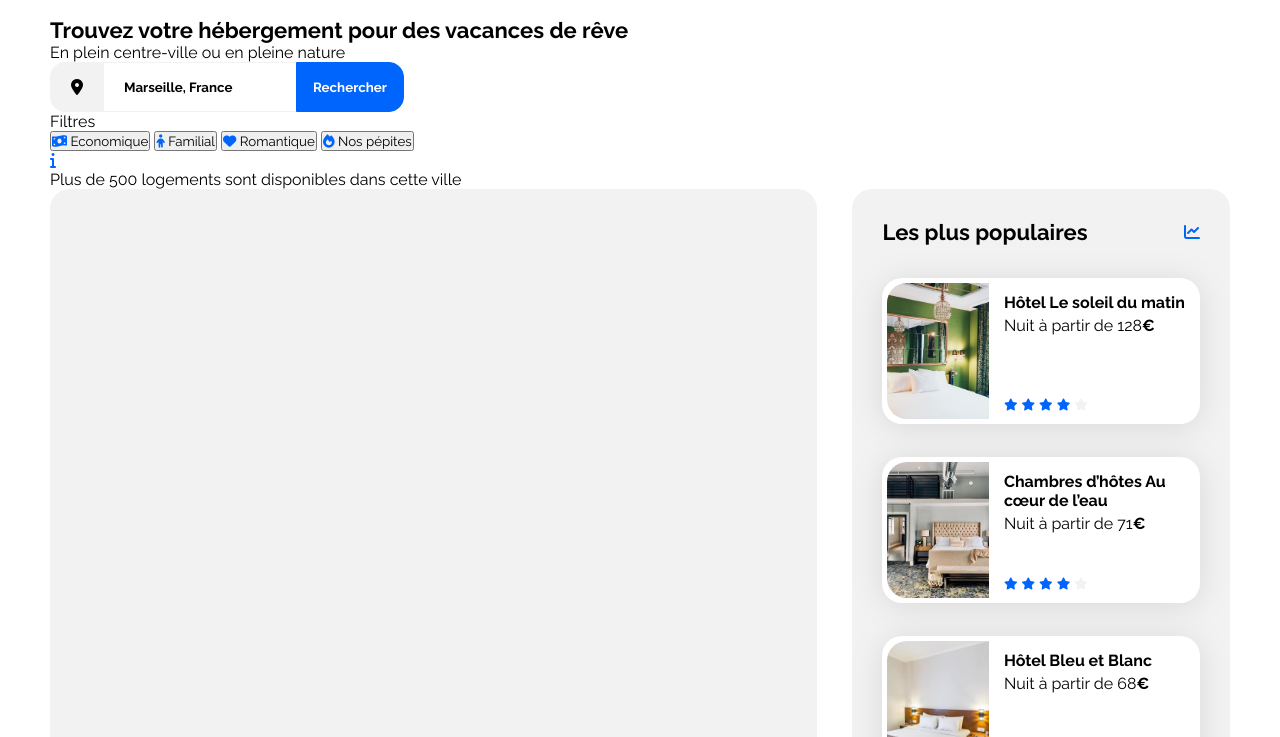
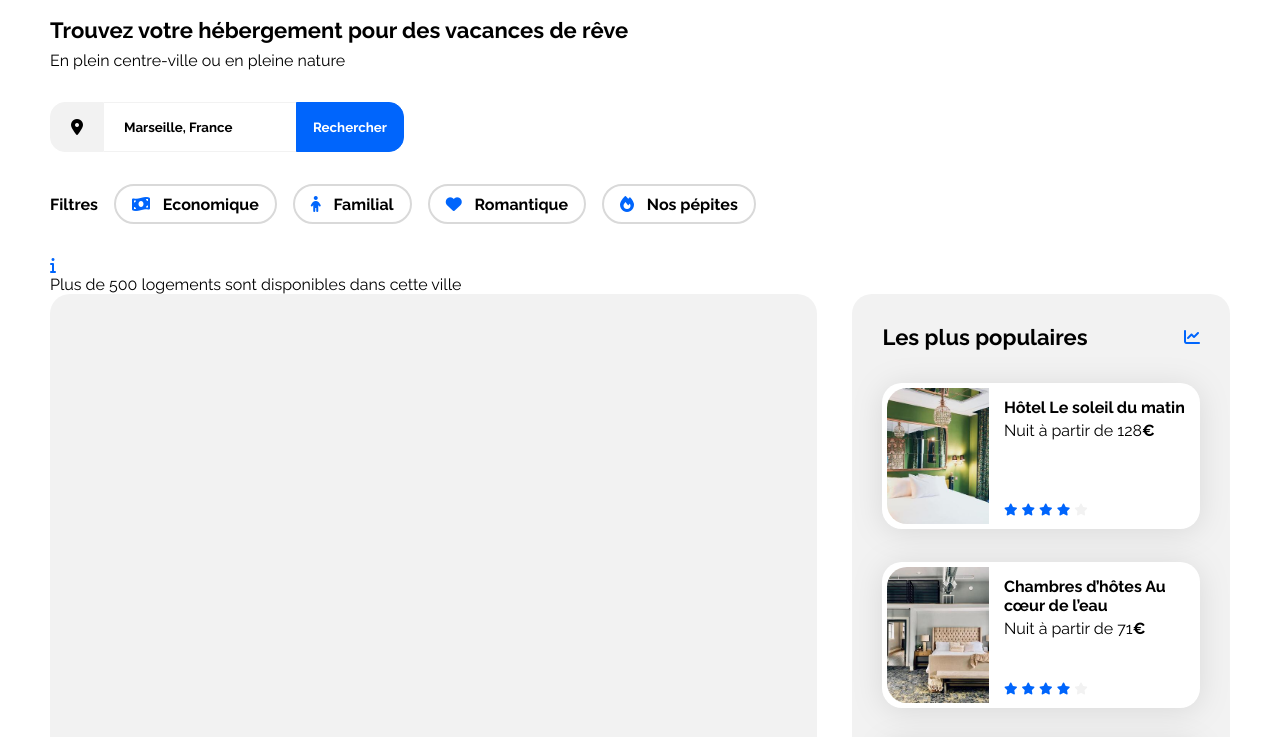
Before and after one commit to Nomera67/OC-projet2, a plain HTML site: page index.html in a window 1280 px wide. Shown: the part 63-800 px from the top of the page. Drawn offline with Linux system fonts and the light colour scheme.

Commit message:
Change HTML to separate title from rest in search zone and add some style to define it

```diff
--- a/css/style.css
+++ b/css/style.css
@@ -91,14 +91,28 @@ a {
 
 /*Searchzone*/
 
-.searchzone > h2 {
+.searchzone{
+    display: flex;
+    flex-direction: column;
+    gap: 2rem;
+}
+
+.search-titles{
+    display: flex;
+    flex-direction: column;
+    gap: 0.5rem;
+}
+
+.search-titles > h2 {
     font-size: var(--section-title);
     font-weight: 700;
 }
 
-.searchzone > p {
+.searchzone-titles > p {
     font-size: var(--card-title);
 }
+
+
 
 .search-form{
     display: flex;
@@ -143,6 +157,42 @@ a {
     border: 1px solid var(--main-color);
     cursor: pointer;
     font-weight: 700;
+}
+
+.search-filter{
+    display: flex;
+    align-items: center;
+    gap: 1rem;
+}
+
+.filter-description{
+    font-weight: 700;
+}
+
+.filter-choices{
+    display: flex;
+    flex-direction: row;
+    gap: 1rem;
+    flex-wrap: wrap;
+}
+
+.filter-button{
+    cursor: pointer;
+    display: flex;
+    flex-direction: row;
+    align-items: center;
+    font-weight: 700;
+    gap: 0.8rem;
+    height: 2.5rem;
+    padding: 0.30rem 1rem;
+    border: 2px solid var(--gray-zone);
+    border-radius: 25px;
+    background-color: transparent;
+    font-size: var(--card-title);
+    color: black;
+}
+.filter-button:hover{
+    background-color: var(--filter-bg-color);
 }
 
 .card {
--- a/index.html
+++ b/index.html
@@ -32,9 +32,11 @@
             </nav>
         </header>
         <section class="searchzone">
-            <h2>Trouvez votre hébergement pour des vacances de rêve</h2>
-            <p>En plein centre-ville ou en pleine nature</p>
-            <form action="#" method="GET" class="search-form">
+            <div class="search-titles">
+                <h2>Trouvez votre hébergement pour des vacances de rêve</h2>
+                <p>En plein centre-ville ou en pleine nature</p>
+            </div>
+                <form action="#" method="GET" class="search-form">
                 <div class="search-icon">
                     <i class="fas fa-map-marker-alt"></i>
                 </div>
```
